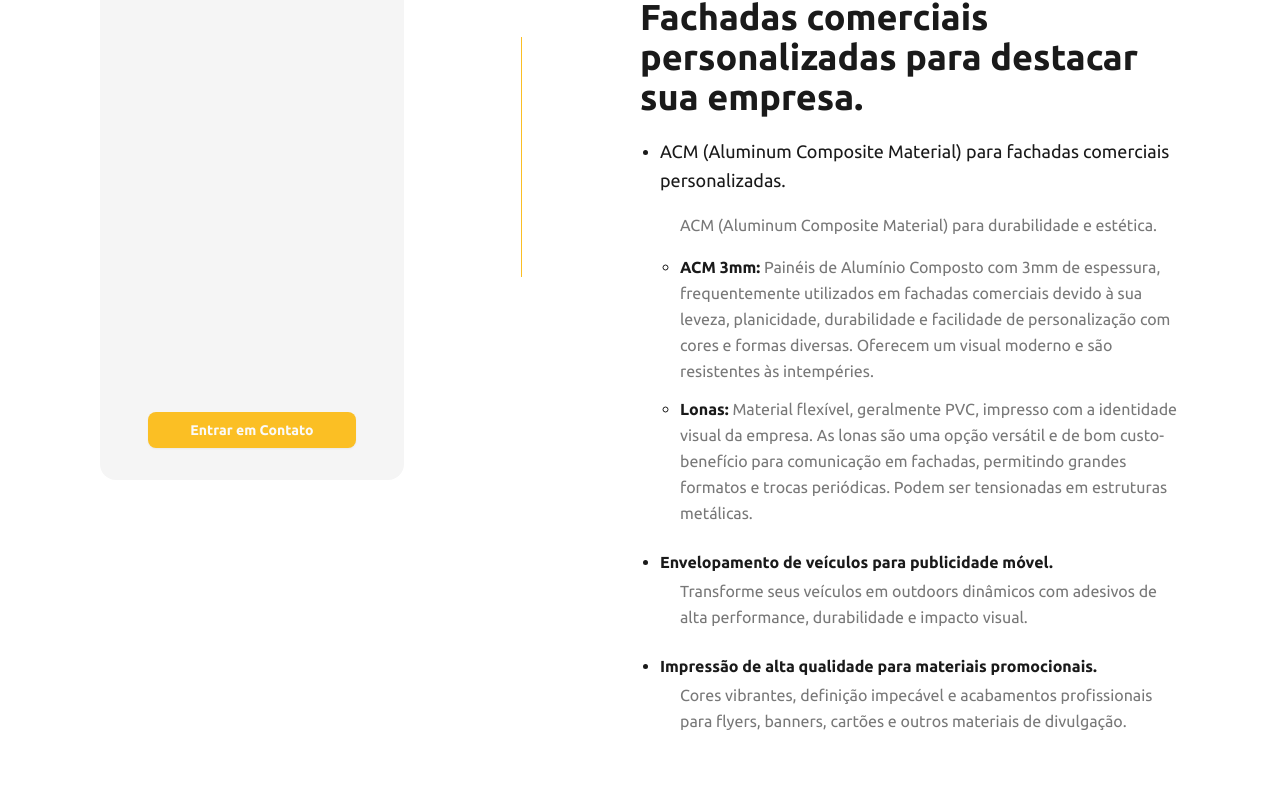
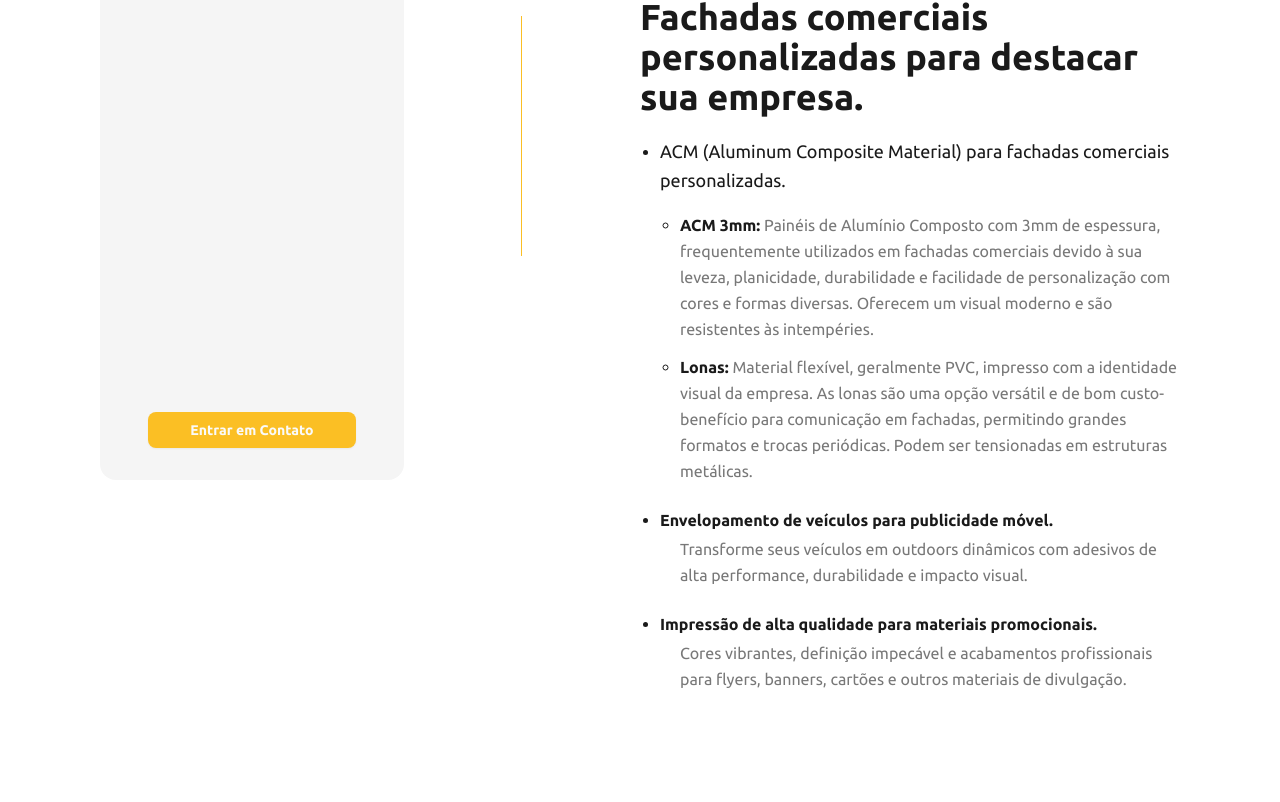
Before and after one commit to RNY-Solucoes/fixa-cv, a React (Vite) app: page / in a window 1280 px wide. Shown: the part 3698-4500 px from the top of the page. Built offline with nearby package versions, Linux system fonts and the light colour scheme.

Commit message:
finalizando projeto

```diff
--- a/src/App.tsx
+++ b/src/App.tsx
@@ -216,9 +216,11 @@ function App() {
         </section>
       </main>
       <footer className="bg-preto relative mt-48 flex min-h-96 w-full items-start justify-between px-25 py-25">
-        <Button className="bg-secondary-yellow hover:bg-mostard-orange absolute top-0 left-1/2 h-25 w-[398px] -translate-x-1/2 -translate-y-20 cursor-pointer px-6 py-3 text-xl font-bold">
-          AGENDAR UMA CONVERSA
-        </Button>
+        <a href="https://wa.me/message/YYJWHNXPTEZMJ1" target="_blank">
+          <Button className="bg-secondary-yellow hover:bg-mostard-orange absolute top-0 left-1/2 h-25 w-[398px] -translate-x-1/2 -translate-y-20 cursor-pointer px-6 py-3 text-xl font-bold">
+            AGENDAR UMA CONVERSA
+          </Button>
+        </a>
         <div className="flex flex-col items-start justify-start gap-10">
           <img src={logo} alt="Logo fixa cv" />
           <span className="max-w-120 text-left text-base leading-6 font-medium text-white">
@@ -257,12 +259,16 @@ function App() {
               Instagram
             </span>
           </div>
-          <div className="flex items-center gap-2">
+          <a
+            href="https://wa.me/message/YYJWHNXPTEZMJ1"
+            className="flex items-center gap-2"
+            target="_blank"
+          >
             <Whatsapp_icon className="inline-block text-white" />
-            <span className="ml-2 text-base leading-6 font-medium text-white">
+            <span className="hover:text-secondary-yellow ml-2 text-base leading-6 font-medium text-white">
               Whatsapp
             </span>
-          </div>
+          </a>
         </div>
       </footer>
     </div>
--- a/src/Components/sections/Servicos.tsx
+++ b/src/Components/sections/Servicos.tsx
@@ -1,23 +1,19 @@
 import Bean from "../bean";
-import three from "../../assets/images/threeImages.jpg"; // Imagem de banner/cabeçalho
+import three from "../../assets/images/threeImages.jpg";
 import { Button } from "../ui/button";
 import { Separator } from "../ui/separator";
 import { useState } from "react";
 
-// Imagens das fachadas (conforme seus imports originais)
-import comercio from "../../assets/fachadas/fachada7.png";
+import comercio from "../../assets/fachadas/fachada6.png";
 import residencial from "../../assets/fachadas/residencial.jpg";
-import letraCaixa from "../../assets/fachadas/letra_caixa.jpg"; // Imagem para Letra Caixa
-import totem from "../../assets/fachadas/totem.jpg"; // Imagem para Totens
+import letraCaixa from "../../assets/fachadas/letra_caixa.jpg";
+import totem from "../../assets/fachadas/totem.jpg";
 
-// Definição dos dados das fachadas (fora do componente para não ser recriado a cada renderização)
 const fachadaData = {
   comercial: {
     mainDescription:
       "ACM (Aluminum Composite Material) para fachadas comerciais personalizadas.",
-    showBenefit: true,
-    benefitText:
-      "ACM (Aluminum Composite Material) para durabilidade e estética.",
+
     subItems: [
       {
         title: "ACM 3mm",
@@ -38,11 +34,6 @@ const fachadaData = {
     benefitText:
       "ACM (Aluminum Composite Material) Kynnar para excepcional durabilidade e retenção de cor (15 anos de garantia), além de estética superior.",
     subItems: [
-      {
-        title: "Revestimento de ACM 4mm Kynnar (15 anos de garantia)",
-        description:
-          "Chapas de Alumínio Composto com 4mm de espessura e pintura Kynnar (PVDF). Esta pintura é reconhecida pela sua excepcional resistência a raios UV, desbotamento e condições climáticas adversas, o que justifica a longa garantia. Proporciona um acabamento sofisticado e duradouro para fachadas residenciais.",
-      },
       {
         title: "Portas em ACM 4mm Kynnar (15 anos de garantia)",
         description:
@@ -74,7 +65,6 @@ const fachadaData = {
     ],
   },
   totens: {
-    // Chave 'totens' (singular) para corresponder ao estado
     mainDescription:
       "Totens informativos e promocionais para melhor visibilidade.",
     showBenefit: true,
@@ -219,12 +209,6 @@ export default function Servicos() {
                 <p className="text-preto mb-4 text-lg leading-relaxed">
                   {currentDisplayData.mainDescription}
                 </p>
-                {currentDisplayData.showBenefit &&
-                  currentDisplayData.benefitText && (
-                    <p className="text-light-gray my-4 ml-5 text-base leading-relaxed font-normal">
-                      {currentDisplayData.benefitText}
-                    </p>
-                  )}
                 {currentDisplayData.subItems &&
                   currentDisplayData.subItems.length > 0 && (
                     <ul
```
